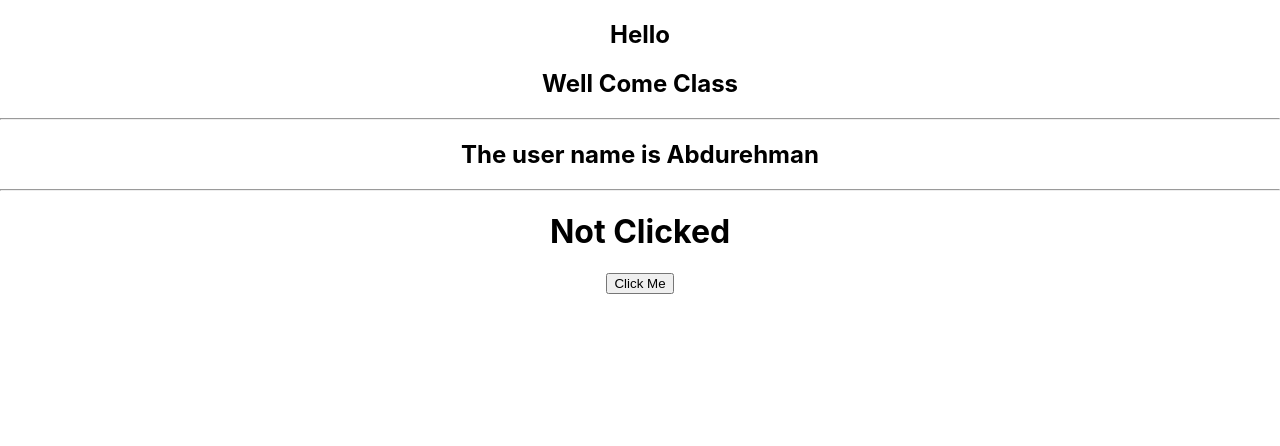
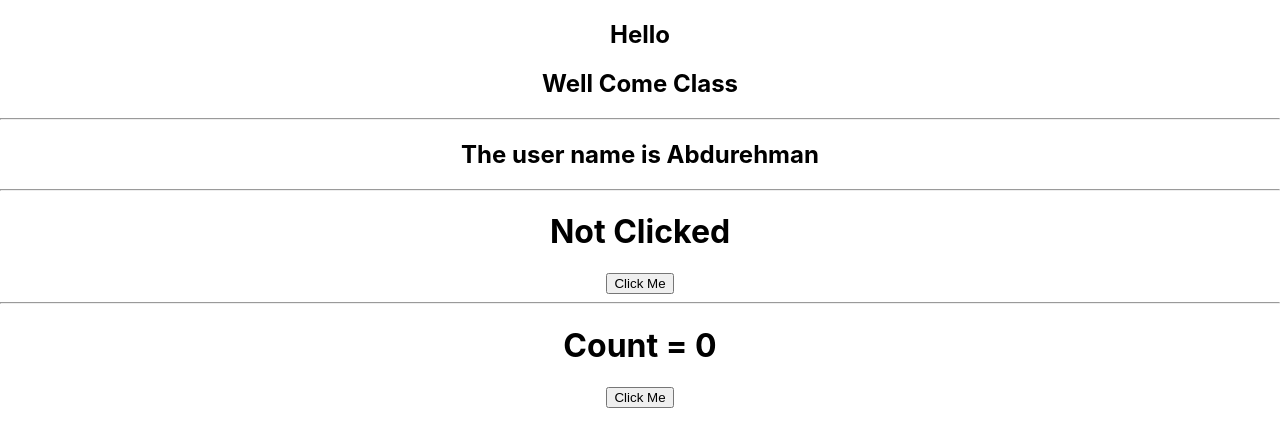
Before and after one commit to Abduino/ReactJS, a React (Create React App) app in the folder examplesCollection/: page / in a window 1280 px wide. Shown: the top 446 px of the page. Built offline with nearby package versions, Linux system fonts and the light colour scheme.

Commit message:
React state example using button count

```diff
--- a/examplesCollection/src/App.js
+++ b/examplesCollection/src/App.js
@@ -5,7 +5,7 @@ import {Hello} from './components/Hello';
 import {WellCome} from './components/WellCome';
 import UserName from './components/PropExample';
 import StateExample from './components/StateExample';
-
+import StateExample2 from './components/StateExample2';
 
 function App() {
   return (
@@ -17,6 +17,8 @@ function App() {
       <UserName name="Abdurehman"/>
       {/* the next line used to call state example page */}
       <StateExample/>
+      {/* the next line used to call state example page */}
+      <StateExample2/>
 
     </div>
   );
--- a/examplesCollection/src/components/StateExample.js
+++ b/examplesCollection/src/components/StateExample.js
@@ -10,7 +10,7 @@ class StateExample extends Component{
     }
     changeState(){
         this.setState({
-            message:"Clicked"
+            message: this.state.message + "Clicked"
         })
     }
     render(){
--- a/examplesCollection/src/components/StateExample2.js
+++ b/examplesCollection/src/components/StateExample2.js
@@ -1,8 +1,8 @@
 import React, { Component } from "react";
 
 class StateExample2 extends Component{
-    constructor(){
-        super()
+    constructor(props){
+        super(props)
             this.state={
                 count: 0
             }
@@ -10,14 +10,16 @@ class StateExample2 extends Component{
     }
     changeState(){
         this.setState({
-            count: count + 1
+            count: this.state.count + 1
+
         })
+
     }
     render(){
         return(
             <div>
                 <hr/>
-                <h1>{this.state.count}</h1>
+                <h1>Count = {this.state.count}</h1>
                 <button onClick={() => this.changeState()}>Click Me</button>
             </div>
         )
```
